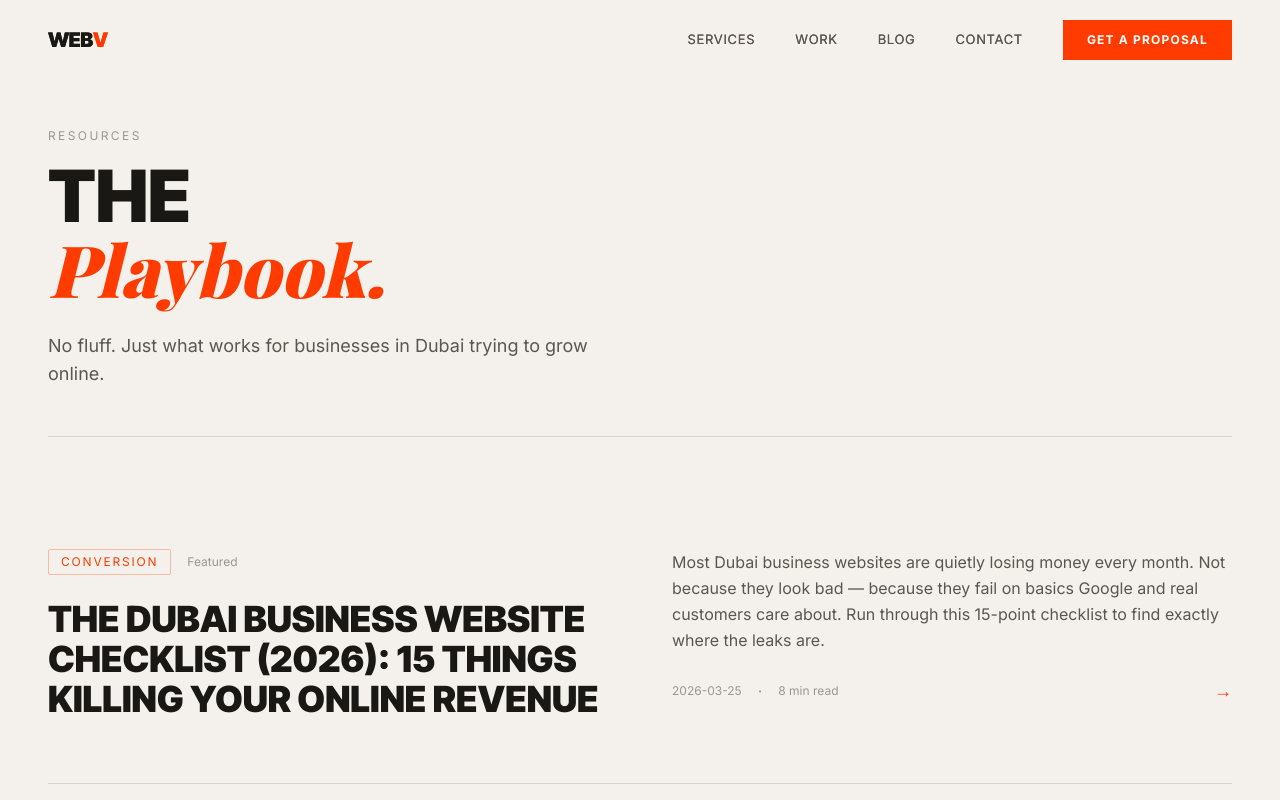
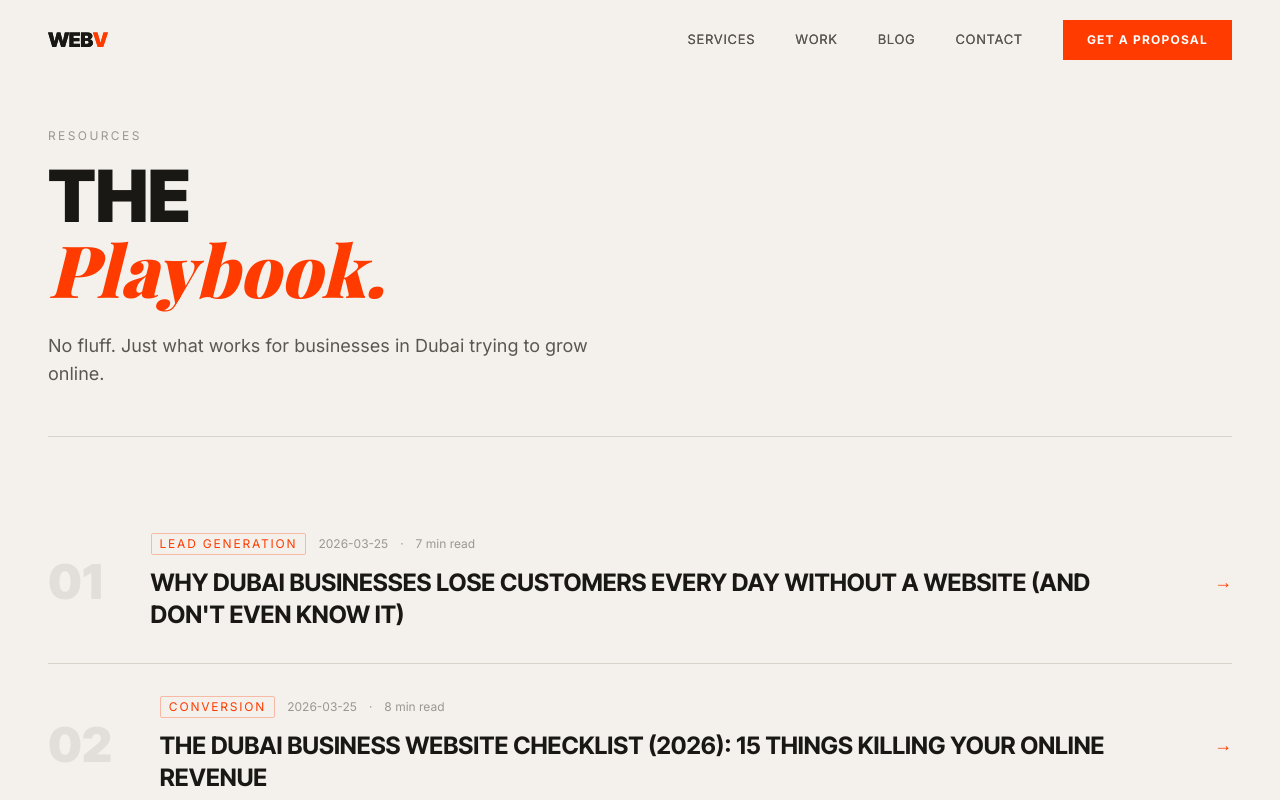
Before and after one commit to webvanguardai/webvanguard-website, a Next.js app in the folder webvanguard/: page /blog in a window 1280 px wide. Shown: the top 800 px of the page. Built offline with nearby package versions, Linux system fonts and the light colour scheme.

Commit message:
fix: blog pagination — remove featured logic, clean list 4/page

```diff
--- a/webvanguard/app/blog/page.tsx
+++ b/webvanguard/app/blog/page.tsx
@@ -89,8 +89,8 @@ export default async function BlogPage({ searchParams }: BlogPageProps) {
   const startIndex = (safePage - 1) * POSTS_PER_PAGE
   const pagePosts = posts.slice(startIndex, startIndex + POSTS_PER_PAGE)
 
-  const featuredPost = safePage === 1 ? pagePosts.find((p) => p.featured) : null
-  const regularPosts = pagePosts.filter((p) => !p.featured || safePage !== 1)
+  const featuredPost = null
+  const regularPosts = pagePosts
 
   return (
     <>
@@ -109,39 +109,7 @@ export default async function BlogPage({ searchParams }: BlogPageProps) {
             </p>
           </div>
 
-          {/* Featured post (page 1 only) */}
-          {featuredPost && (
-            <Link
-              key={featuredPost.slug}
-              href={`/blog/${featuredPost.slug}`}
-              className="group block mb-16"
-            >
-              <div className="grid md:grid-cols-2 gap-8 md:gap-16 items-start py-12 border-b border-border hover:border-accent transition-colors duration-300">
-                <div>
-                  <div className="flex items-center gap-4 mb-6">
-                    <span className="text-xs tracking-[0.15em] uppercase text-accent font-body border border-accent/30 px-3 py-1 rounded-sm">
-                      {featuredPost.category}
-                    </span>
-                    <span className="text-xs text-text-muted font-body">Featured</span>
-                  </div>
-                  <h2 className="font-display font-black text-3xl md:text-4xl text-text-primary group-hover:text-accent transition-colors duration-300 uppercase leading-tight mb-4">
-                    {featuredPost.title}
-                  </h2>
-                </div>
-                <div>
-                  <p className="text-text-secondary font-body text-base leading-relaxed mb-6">
-                    {featuredPost.excerpt}
-                  </p>
-                  <div className="flex items-center gap-4">
-                    <span className="text-xs text-text-muted font-body">{featuredPost.date}</span>
-                    <span className="text-text-muted">·</span>
-                    <span className="text-xs text-text-muted font-body">{featuredPost.readTime}</span>
-                    <span className="ml-auto text-accent group-hover:translate-x-2 transition-transform duration-300 text-lg">→</span>
-                  </div>
-                </div>
-              </div>
-            </Link>
-          )}
+
 
           {/* Rest of posts */}
           <div className="space-y-0">
@@ -153,7 +121,7 @@ export default async function BlogPage({ searchParams }: BlogPageProps) {
               >
                 <div className="grid md:grid-cols-[auto_1fr_auto] gap-6 md:gap-12 items-center py-8 border-b border-border hover:border-accent transition-colors duration-300">
                   <span className="font-display font-black text-4xl md:text-5xl text-text-muted/20 group-hover:text-accent/30 transition-colors duration-300 hidden md:block">
-                    {String(startIndex + idx + (featuredPost ? 2 : 1)).padStart(2, '0')}
+                    {String(startIndex + idx + 1).padStart(2, '0')}
                   </span>
                   <div>
                     <div className="flex items-center gap-3 mb-3">
```
